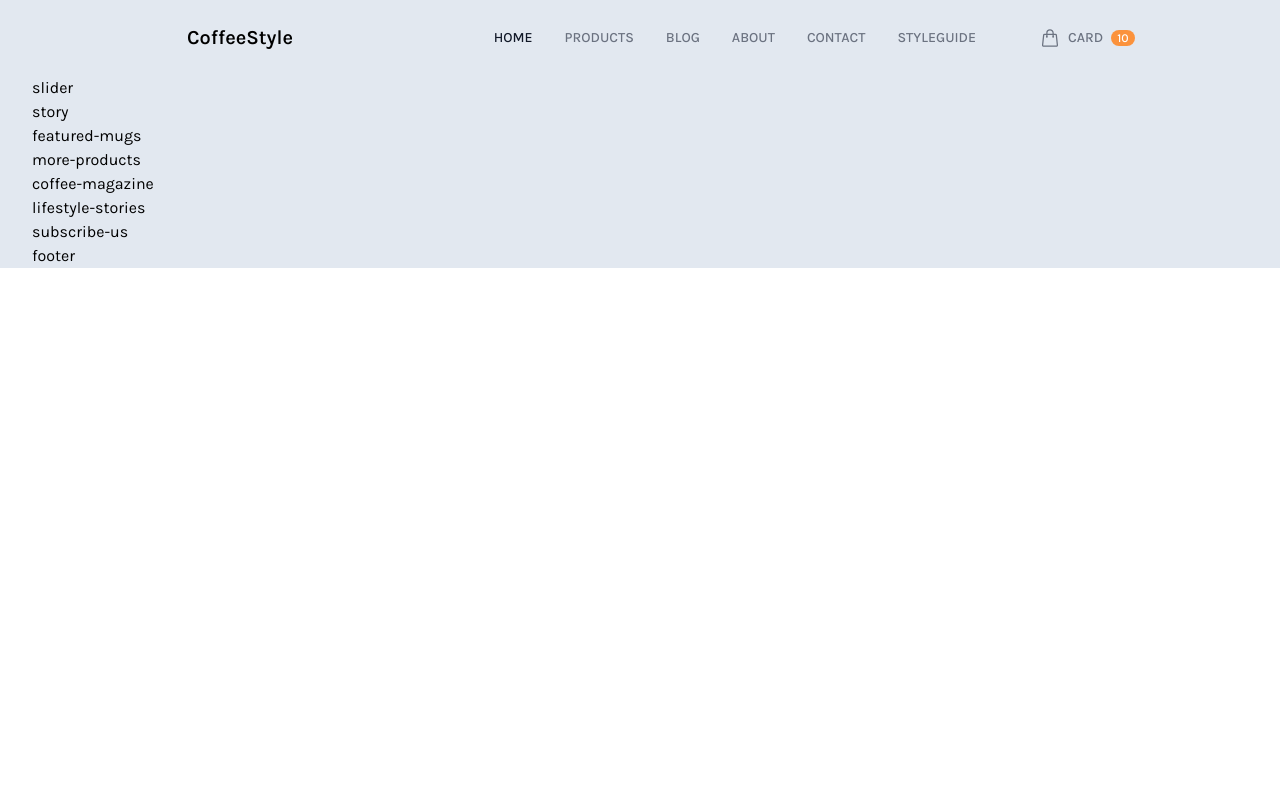
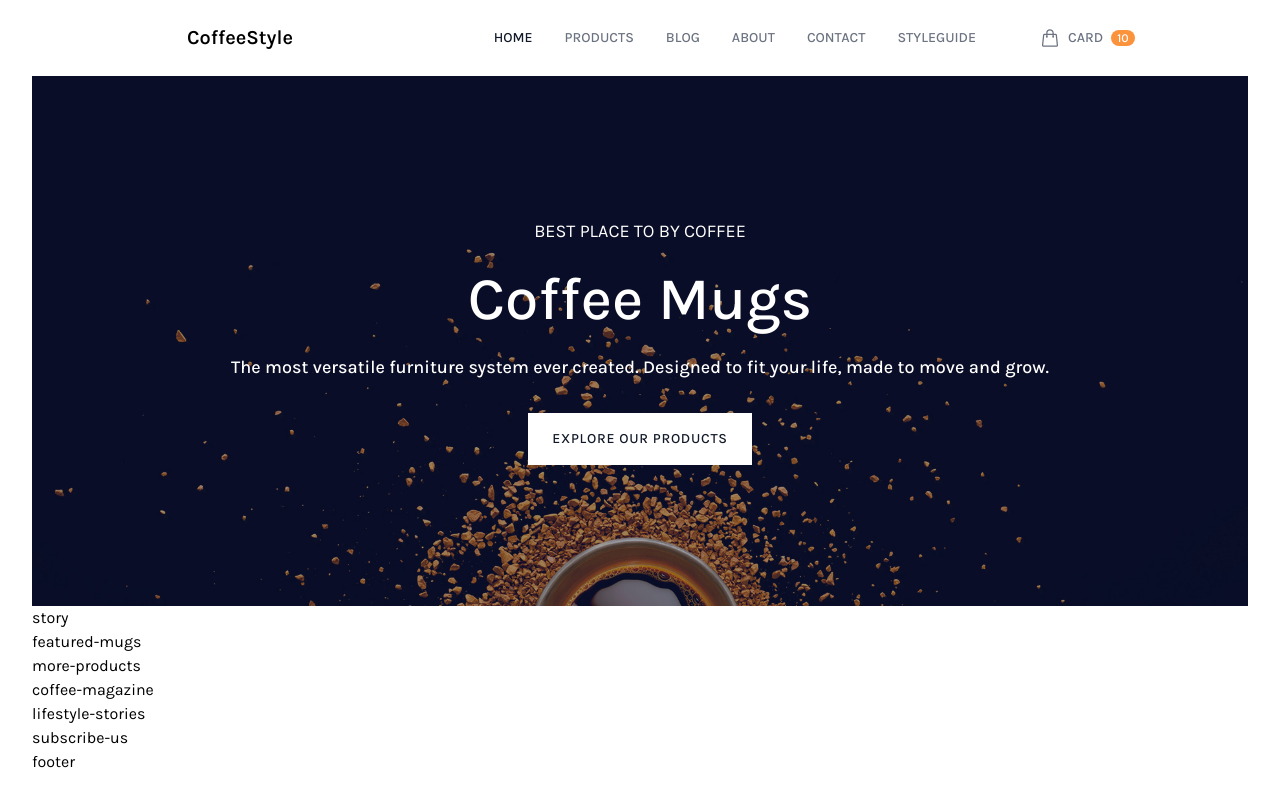
Before and after one commit to Trung-Minh/Coffee-Website, a website: page public/index.html in a window 1280 px wide. Drawn offline with Linux system fonts and the light colour scheme.

Commit message:
add slider

```diff
--- a/public/index.html
+++ b/public/index.html
@@ -4,10 +4,7 @@
 <head>
     <meta charset="UTF-8" />
     <meta name="viewport" content="width=device-width, initial-scale=1.0" />
-    <link rel="apple-touch-icon" sizes="180x180" href="./image/favicon/apple-touch-icon.png">
-    <link rel="icon" type="image/png" sizes="32x32" href="./image/favicon/favicon-32x32.png">
-    <link rel="icon" type="image/png" sizes="16x16" href="./image/favicon/favicon-16x16.png">
-    <link rel="manifest" href="./image/favicon/site.webmanifest">
+    <link rel="shortcut icon" href="./image/favicon/favicon.jpg" type="image/x-icon" />
     <title>Coffee Website</title>
     <link rel="stylesheet" type="text/css" href="./output.css" />
     <script src="./main.js" type="text/javascript" async></script>
@@ -15,7 +12,7 @@
 
 <body>
     <div id="root">
-        <div class="content-wrapper font-Karla max-w-screen-2xl text-base mx-auto px-8 bg-slate-200">
+        <div class="content-wrapper font-Karla max-w-screen-2xl text-base mx-auto px-8">
             <header class="p-6 mx-auto">
                 <nav class="flex flex-row justify-between items-center relative">
                     <div class="logo basis-2/6 text-center text-xl font-semibold cursor-pointer">
@@ -53,20 +50,55 @@
                     />
                   </svg>
                                 <span class="mx-2">Card</span>
-                                <span class="cf-badge-circle bg-orange-400 text-white">10</span>
+                                <span class="cf-badge-circle bg-orange-400 text-white">10</span
+                  >
                 </a>
               </li>
             </ul>
 
-                    <div class="basic-1/6 lg:hidden flex items-center cursor-pointer px-3 sm:px-6">
-                        <svg id="cf-toggle-top-menu-icon" xmlns="http://www.w3.org/2000/svg" fill="none" viewBox="0 0 24 24" stroke-width="1.5" stroke="currentColor" class="w-6 h-6">
-                            <path stroke-linecap="round" stroke-linejoin="round" d="M3.75 6.75h16.5M3.75 12h16.5m-16.5 5.25h16.5" />
+            <div
+              class="basic-1/6 lg:hidden flex items-center cursor-pointer px-3 sm:px-6"
+            >
+              <svg
+                id="cf-toggle-top-menu-icon"
+                xmlns="http://www.w3.org/2000/svg"
+                fill="none"
+                viewBox="0 0 24 24"
+                stroke-width="1.5"
+                stroke="currentColor"
+                class="w-6 h-6"
+              >
+                <path
+                  stroke-linecap="round"
+                  stroke-linejoin="round"
+                  d="M3.75 6.75h16.5M3.75 12h16.5m-16.5 5.25h16.5"
+                />
               </svg>
             </div>
           </nav>
         </header>
         <main>
-                <div class="slider">slider</div>
+        <div
+            class="slider h-[530px] bg-slider-bg bg-cover bg-no-repeat bg-bottom"
+        >
+            <div
+                class="w-full h-full flex justify-center items-center bg-gray-900 bg-opacity-40"
+            >
+                <div class="mx-16 text-white text-center">
+                    <div class="uppercase text-lg mb-6">Best place to by coffee</div>
+                    <div class="font-medium text-6xl mb-6">Coffee Mugs</div>
+                    <div class="font-medium text-lg mb-8">
+                        The most versatile furniture system ever created. Designed to
+                        fit your life, made to move and grow.
+                    </div>
+                    <div class="flex justify-center">
+                        <div class="uppercase bg-white text-gray-900 w-max font-medium tracking-wider py-4 px-6 text-sm cursor-pointer hover:bg-opacity-95">
+                            Explore Our Products
+                        </div>
+                    </div>
+                </div>
+            </div>
+        </div>
           <!-- End slider -->
           <div class="story">story</div>
           <!-- End story -->
@@ -87,5 +119,4 @@
     </div>
     <!-- End root -->
   </body>
-
 </html>
--- a/tailwind.config.js
+++ b/tailwind.config.js
@@ -17,6 +17,9 @@ module.exports = {
             },
             animation: {
                 slideDown: 'slideDown .4s ease-in-out'
+            },
+            backgroundImage: {
+                'slider-bg': 'url("./image/slider.jpg")'
             }
         },
     },
```
Also changed, not shown: public/image/favicon/favicon.jpg (added), public/image/slider.jpg (added), public/output.css, 1 other file. Lines whose indentation alone changed are shown as unchanged.
